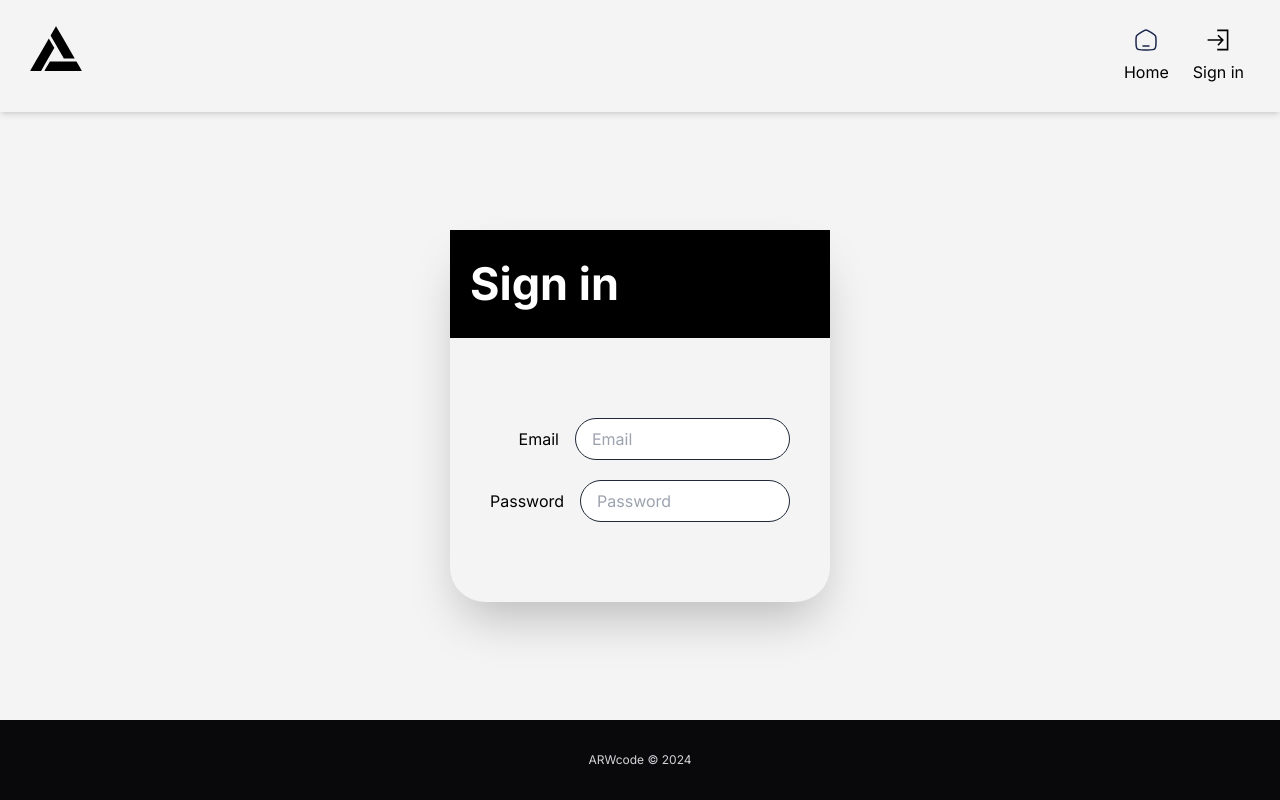
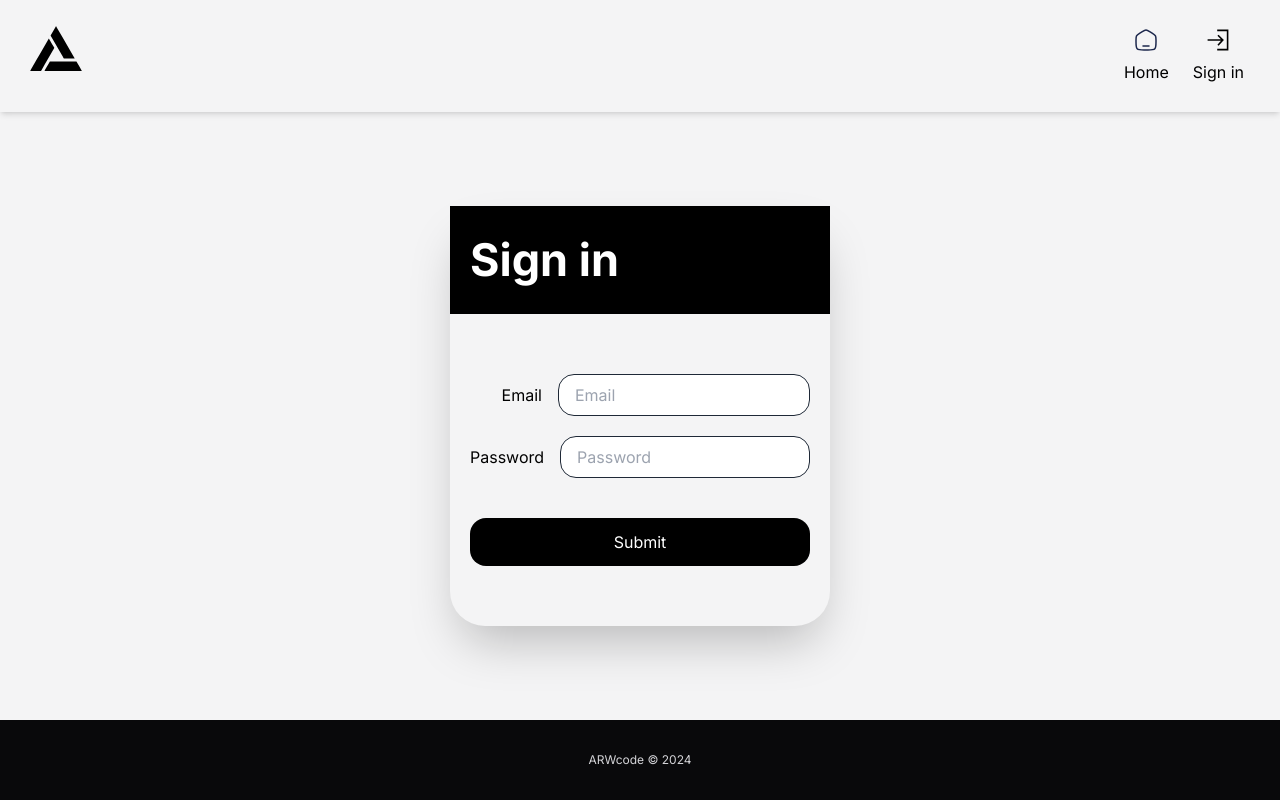
Before and after one commit to MarioLuigie/RHF_basic, a Next.js app: page /signIn in a window 1280 px wide. Built offline with nearby package versions, Linux system fonts and the light colour scheme.

Commit message:
Feat: Create form controlled

```diff
--- a/src/components/forms/SignInForm.tsx
+++ b/src/components/forms/SignInForm.tsx
@@ -1,16 +1,48 @@
 'use client'
+import { useState } from 'react'
 
 import Input from '@/components/shared/Input'
+import Button from '@/components/shared/Button'
 
 export default function SignInForm() {
-	const handleSubmit = () => {}
+	const initData = {
+		email: '',
+		password: '',
+	}
+
+	const [data, setData] = useState(initData)
+
+	const handleSubmit = (e: React.FormEvent<HTMLFormElement>) => {
+		e.preventDefault()
+		console.log('Form submitted successfully!', data)
+		setData(initData)
+	}
+
+	const handleChange = (e: React.ChangeEvent<HTMLInputElement>) => {
+		setData((prev) => ({ ...prev, [e.target.name]: e.target.value }))
+	}
 
 	return (
 		<form onSubmit={handleSubmit}>
-			<div className='flex flex-col gap-5 items-end justify-center p-10'>
-				<Input type="text" placeholder="Email" label="Email"/>
-				<Input type="password" placeholder="Password" label="Password"/>
+			<div className="flex flex-col gap-5 items-end justify-center p-5">
+				<Input
+					type="text"
+					placeholder="Email"
+					label="Email"
+					value={data.email}
+					onChange={handleChange}
+					name="email"
+				/>
+				<Input
+					type="password"
+					placeholder="Password"
+					label="Password"
+					value={data.password}
+					onChange={handleChange}
+					name="password"
+				/>
 			</div>
+			<Button label='Submit' />
 		</form>
 	)
 }
--- /dev/null
+++ b/src/components/shared/Button.tsx
@@ -0,0 +1,7 @@
+export default function Button({ label }: { label: string }) {
+	return (
+		<div className="flex-center p-5">
+			<button className="flex-center p-3 w-full bg-black text-white rounded-2xl">{label}</button>
+		</div>
+	)
+}
--- a/src/components/shared/Input.tsx
+++ b/src/components/shared/Input.tsx
@@ -2,15 +2,28 @@ export default function Input({
 	type,
 	placeholder,
 	label,
+	value,
+	onChange,
+	name
 }: {
 	type: string
 	placeholder: string
 	label: string
+	value: string
+	onChange: React.ChangeEventHandler<HTMLInputElement>
+	name: string
 }) {
 	return (
 		<div className="gap-4 flex items-center justify-end w-full">
 			<label className="w-[100px] flex justify-end">{label}</label>
-			<input type={type} placeholder={placeholder} className="p-2 pl-4 border border-gray-800 rounded-[50px] w-full"/>
+			<input
+				type={type}
+				placeholder={placeholder}
+				className="p-2 pl-4 border border-gray-800 rounded-2xl w-full"
+				value={value}
+				onChange={onChange}
+				name={name}
+			/>
 		</div>
 	)
 }
```
